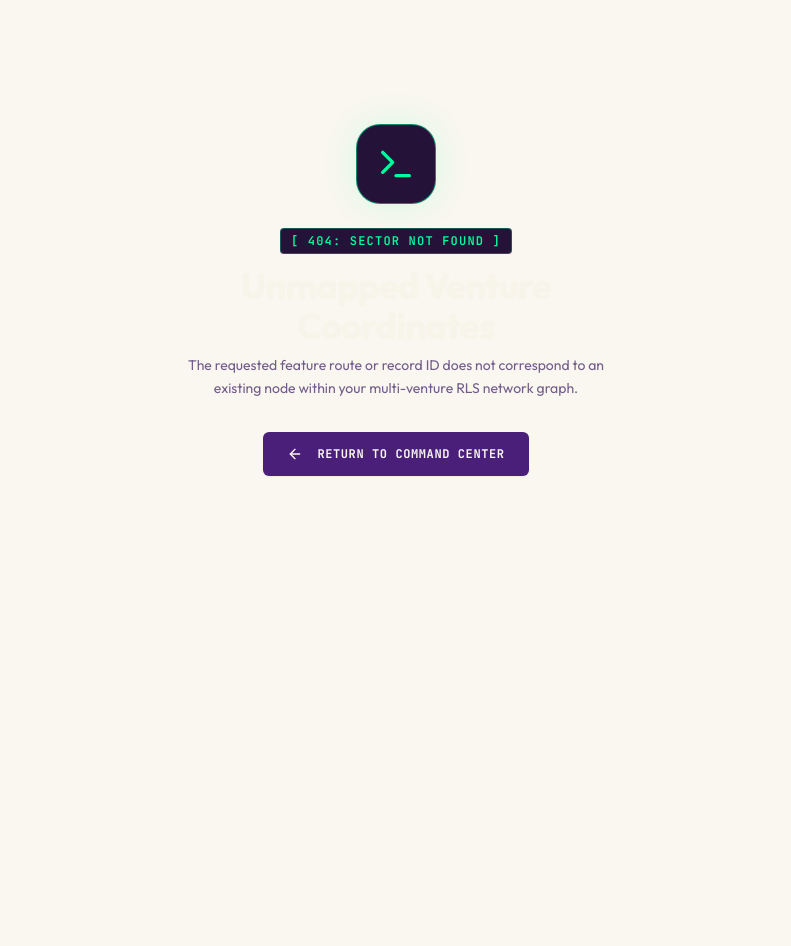
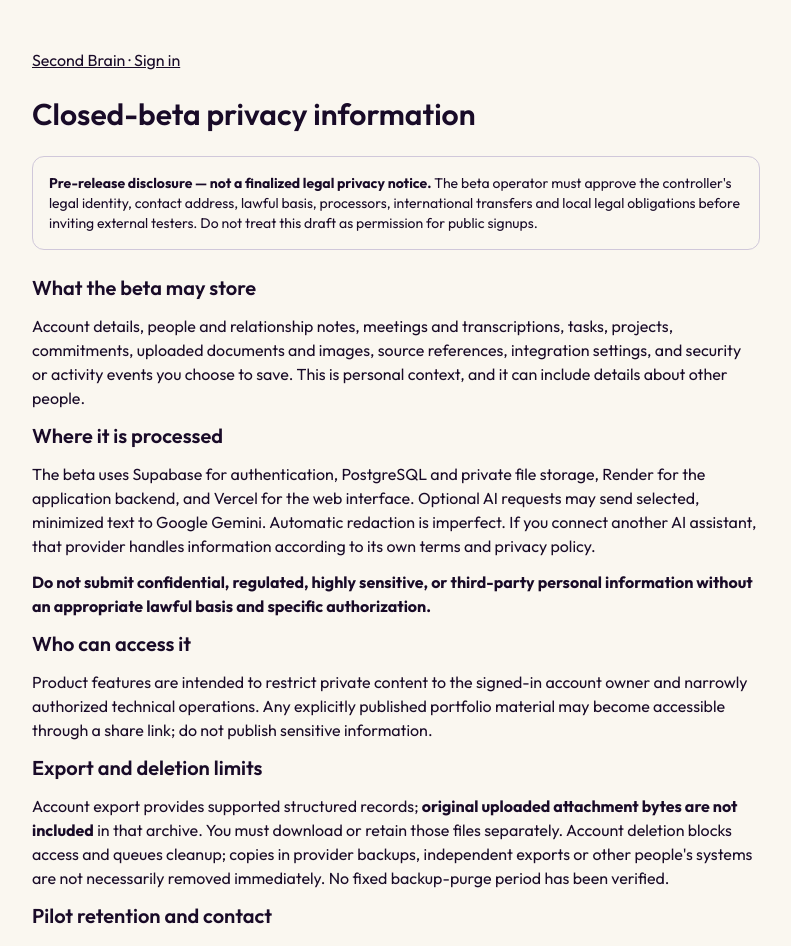
Before and after one commit to t4j44/mysecondbrain, a Next.js app in the folder apps/web/: page /privacy in a window 1280 px wide. Before the commit this address had no page. Shown: the top 946 px of the page, without its empty margins (244-1035 px from the left). Before the commit the page ends 800 px from the top, so only its background shows below. Built offline with nearby package versions, Linux system fonts and the light colour scheme.

Commit message:
feat(beta): add truthful closed-beta access and privacy disclosure

```diff
--- /dev/null
+++ b/apps/web/app/privacy/page.tsx
@@ -0,0 +1,52 @@
+import type { Metadata } from 'next';
+import Link from 'next/link';
+
+export const metadata: Metadata = {
+  title: 'Beta privacy information',
+  description: 'How Second Brain handles personal context during its limited, invitation-only beta.',
+};
+
+export default function BetaPrivacyInformation() {
+  return (
+    <main className="mx-auto max-w-3xl space-y-6 px-5 py-12 text-foreground">
+      <Link href="/login" className="underline">Second Brain · Sign in</Link>
+      <h1 className="text-3xl font-semibold">Closed-beta privacy information</h1>
+      <p className="rounded-xl border p-4 text-sm">
+        <strong>Pre-release disclosure — not a finalized legal privacy notice.</strong>{' '}
+        The beta operator must approve the controller's legal identity, contact address, lawful basis,
+        processors, international transfers and local legal obligations before inviting external testers.
+        Do not treat this draft as permission for public signups.
+      </p>
+      <section className="space-y-3">
+        <h2 className="text-xl font-semibold">What the beta may store</h2>
+        <p>Account details, people and relationship notes, meetings and transcriptions, tasks,
+          projects, commitments, uploaded documents and images, source references, integration
+          settings, and security or activity events you choose to save. This is personal context,
+          and it can include details about other people.</p>
+        <h2 className="text-xl font-semibold">Where it is processed</h2>
+        <p>The beta uses Supabase for authentication, PostgreSQL and private file storage,
+          Render for the application backend, and Vercel for the web interface.
+          Optional AI requests may send selected, minimized text to Google Gemini.
+          Automatic redaction is imperfect. If you connect another AI assistant, that provider
+          handles information according to its own terms and privacy policy.</p>
+        <p><strong>Do not submit confidential, regulated, highly sensitive, or third-party
+          personal information without an appropriate lawful basis and specific authorization.</strong></p>
+        <h2 className="text-xl font-semibold">Who can access it</h2>
+        <p>Product features are intended to restrict private content to the signed-in account
+          owner and narrowly authorized technical operations. Any explicitly published portfolio
+          material may become accessible through a share link; do not publish sensitive information.</p>
+        <h2 className="text-xl font-semibold">Export and deletion limits</h2>
+        <p>Account export provides supported structured records; <strong>original uploaded
+          attachment bytes are not included</strong> in that archive. You must download or
+          retain those files separately. Account deletion blocks access and queues cleanup;
+          copies in provider backups, independent exports or other people's systems are
+          not necessarily removed immediately. No fixed backup-purge period has been verified.</p>
+        <h2 className="text-xl font-semibold">Pilot retention and contact</h2>
+        <p>The final retention schedule, identity and contact details of the responsible
+          operator, and escalation process must be supplied and approved with the beta invitation.
+          Until then, this is a review draft, not a completed legal privacy policy.</p>
+      </section>
+      <p className="text-sm"><Link href="/terms" className="underline">Beta participation information</Link></p>
+    </main>
+  );
+}
```
